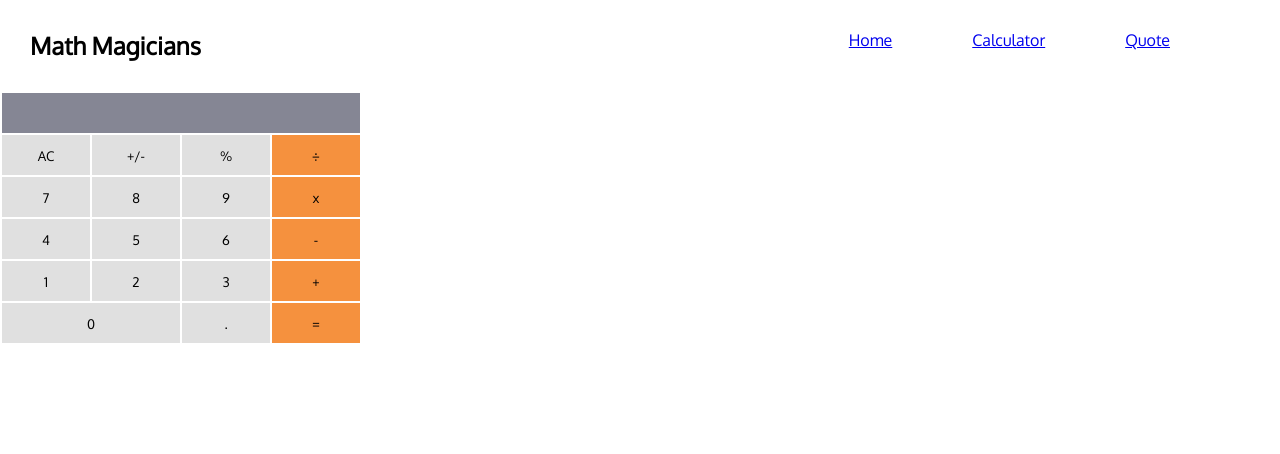
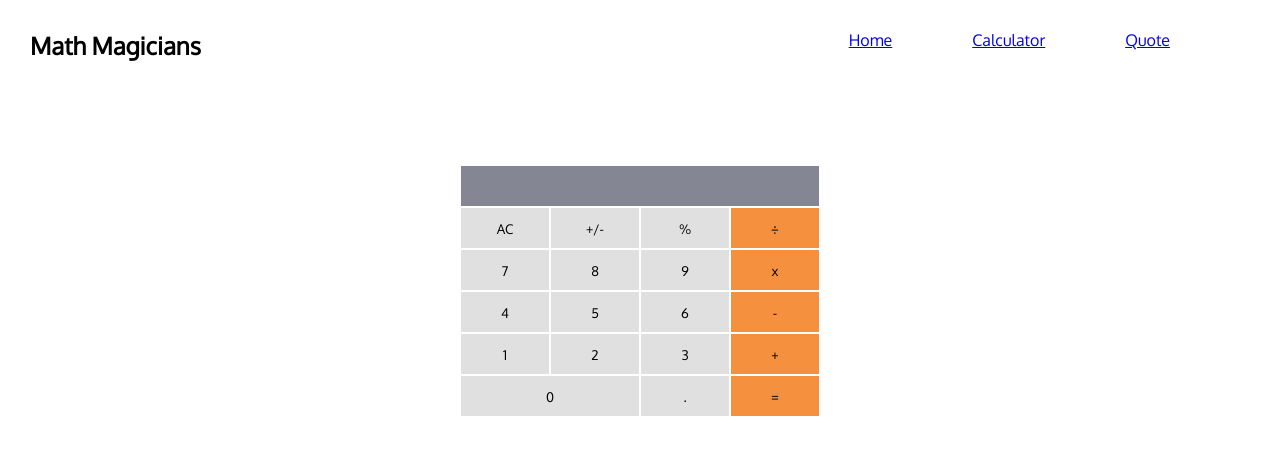
Before and after one commit to developerwaleed/Math-Magicians, a React (Create React App) app: page /Math-Magicians/calculator in a window 1280 px wide. Shown: the top 454 px of the page. Built offline with nearby package versions, Linux system fonts and the light colour scheme.

Commit message:
Finalized the Calculator Page

```diff
--- a/src/components/Calculator/Calculator.js
+++ b/src/components/Calculator/Calculator.js
@@ -18,7 +18,7 @@ const Calculator = () => {
 
   return (
     <div>
-      <div>
+      <div className={style.CalContainer}>
         <table>
           <tr>
             <td className={style['result-field']} colSpan="4">
--- a/src/components/Calculator/Calculator.module.css
+++ b/src/components/Calculator/Calculator.module.css
@@ -6,6 +6,13 @@ table {
   width: 20rem;
   height: 15rem;
   text-align: center;
+}
+
+.CalContainer {
+  display: flex;
+  justify-content: center;
+  height: 50vh;
+  align-items: center;
 }
 
 button {
```
